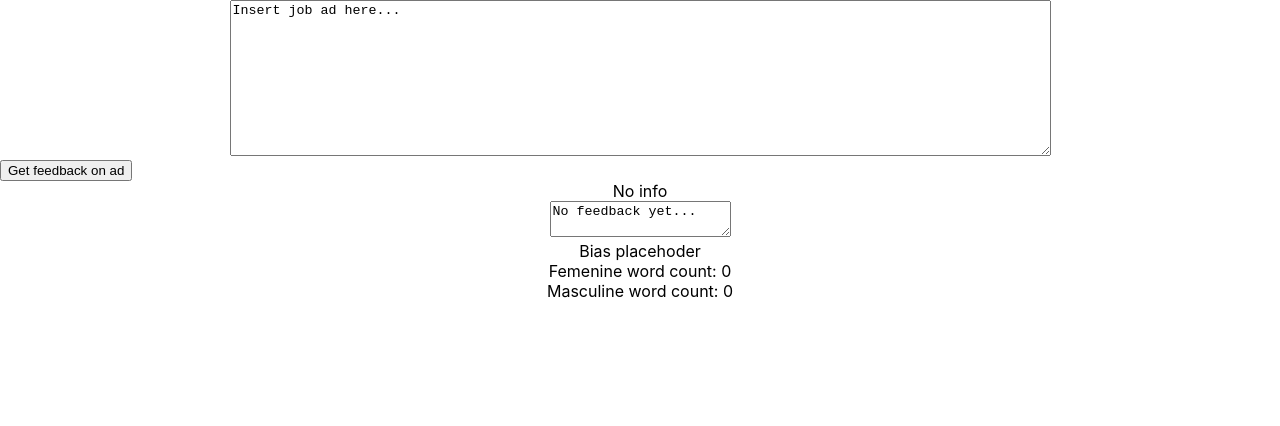
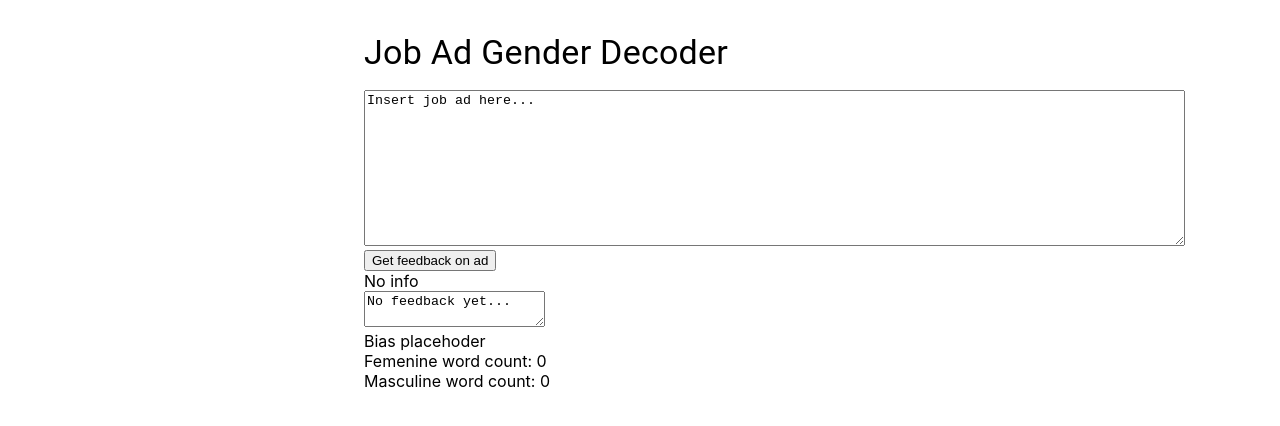
Before and after one commit to jav/jobad-gender-decoder-frontend, a React (Create React App) app: page / in a window 1280 px wide. Shown: the top 426 px of the page. Built offline with nearby package versions, Linux system fonts and the light colour scheme.

Commit message:
Add first few Material UI tags to App.tsx

```diff
--- a/src/App.tsx
+++ b/src/App.tsx
@@ -1,4 +1,9 @@
 import React, { useState } from 'react';
+import Container from '@mui/material/Container';
+import Typography from '@mui/material/Typography';
+import Box from '@mui/material/Box';
+import Link from '@mui/material/Link';
+
 import './App.css';
 import JobAdInput from './JobAdInput';
 import JobAdFeedback from './JobAdFeedback';
@@ -43,12 +48,15 @@ function App() {
   }
 
   return (
-    <div className="App">
-      <JobAdInput value={jobAdInputText} onChange={(s: string) => jobAdInputChanged(s)} />
-      <button className="GetFeedbackOnJobAd" onClick={getFeedbackOnJobAd}>Get feedback on ad</button><span>{feedbackSubmissionSuccess}</span>
-      <JobAdFeedback value={jobAdFeedback} />
-      <Bias femenineWordCount={femenineWordCount} masculineWordCount={masculineWordCount} />
-    </div>
+    <Container maxWidth="sm">
+      <Box sx={{ my: 4 }}>
+        <Typography variant="h4" component="h1" sx={{ mb: 2 }}>Job Ad Gender Decoder</Typography>
+          <JobAdInput value={jobAdInputText} onChange={(s: string) => jobAdInputChanged(s)} />
+          <button className="GetFeedbackOnJobAd" onClick={getFeedbackOnJobAd}>Get feedback on ad</button><span>{feedbackSubmissionSuccess}</span>
+          <JobAdFeedback value={jobAdFeedback} />
+          <Bias femenineWordCount={femenineWordCount} masculineWordCount={masculineWordCount} />
+      </Box>
+    </Container>
   );
 }
 
```
